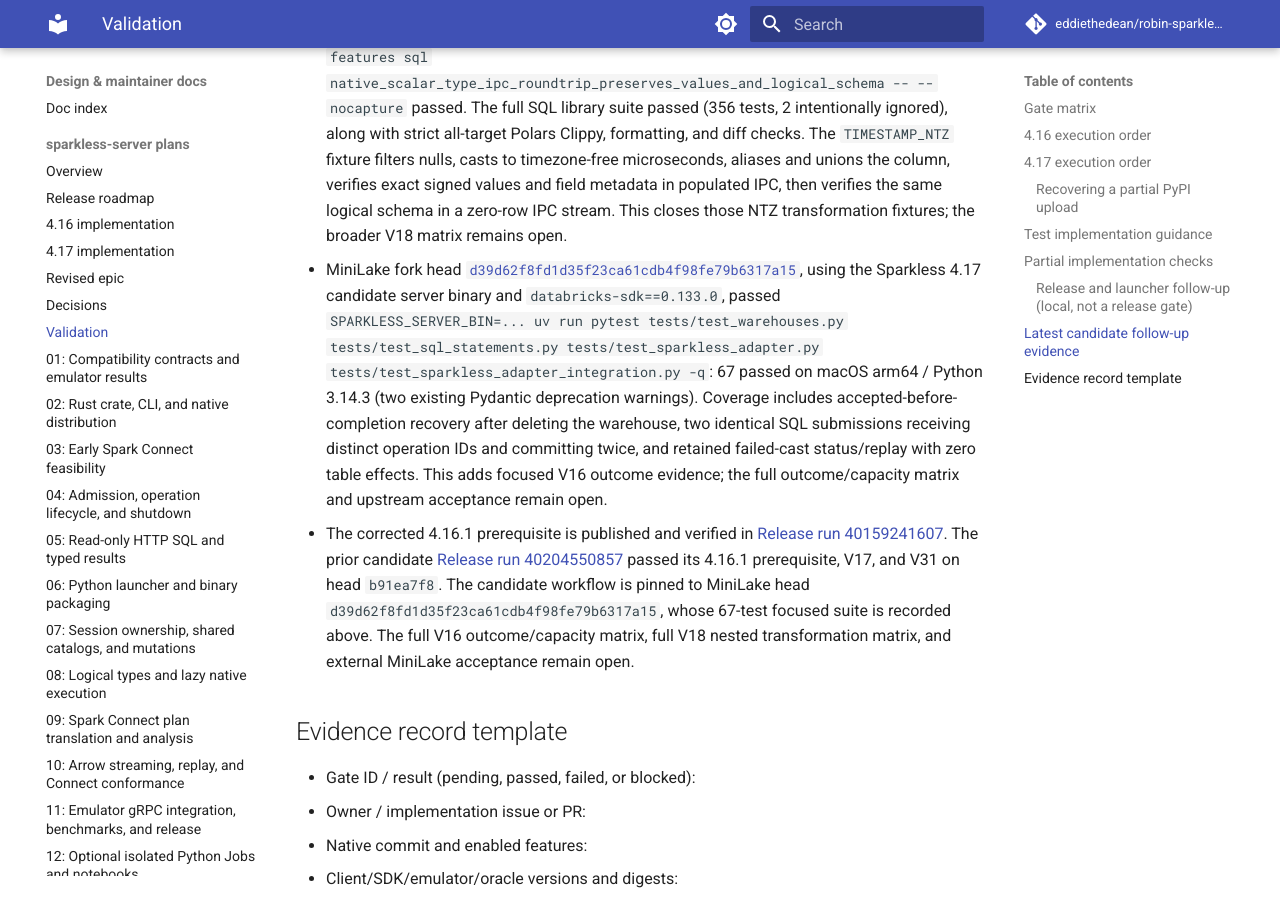
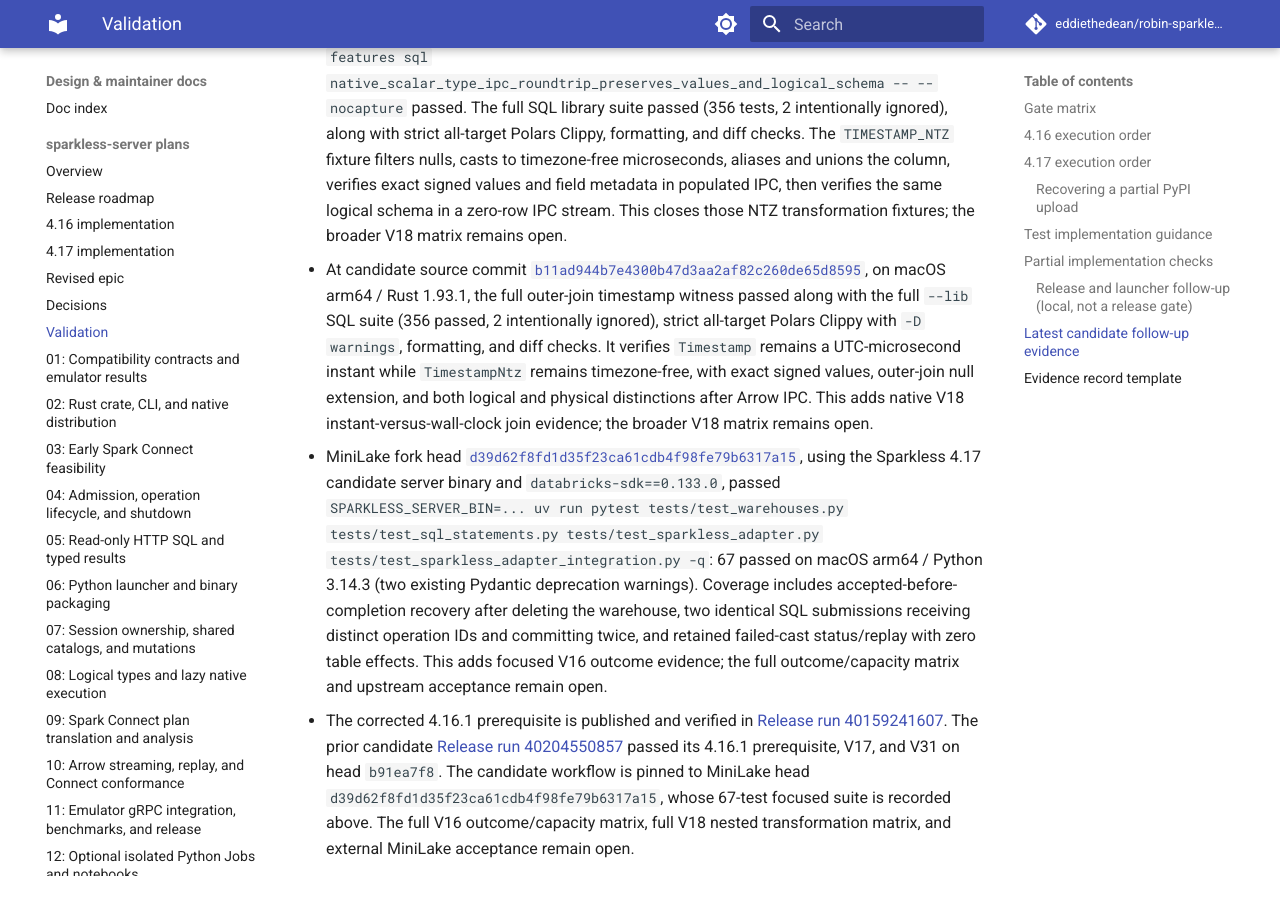
Before and after one commit to eddiethedean/robin-sparkless, an MkDocs documentation site: the page built from docs/plans/sparkless-server/VALIDATION.md, in a window 1280 px wide and 900 px high, scrolled down 30429 px. Built offline with MkDocs 1.6.1 and Material for MkDocs 9.7.7, drawn with Linux system fonts in a browser that asks for light colours; comment, search, counter and statistics services are not loaded.

Commit message:
docs: record timestamp distinction validation

```diff
--- a/docs/plans/sparkless-server/VALIDATION.md
+++ b/docs/plans/sparkless-server/VALIDATION.md
@@ -260,6 +260,7 @@ Every advertised binary-wheel platform still requires independent build/install/
 - At candidate source commit [`623ca134`](https://github.com/eddiethedean/robin-sparkless/commit/623ca134d5e82a610f56f5d1d9943f52e8aff0c5), `cargo test --release --locked -p robin-sparkless-polars --features sql full_outer_join_preserves_nested_struct_schema_and_ipc_values -- --nocapture` passed on macOS arm64 / Rust 1.93.1. The full outer join keeps both nested struct schemas, top-level nullability, nested field metadata and non-nullability, and verifies the exact encoded logical schema and values after Arrow IPC. Strict all-target Polars Clippy, `cargo fmt --all -- --check`, and `git diff --check` passed. This adds one V18 nested-struct join case; the broader transformation and interoperability matrix remains open.
 - At candidate source commit [`e7db9dda9c7cf1b41aba1c7eaf161389eb907bda`](https://github.com/eddiethedean/robin-sparkless/commit/e7db9dda9c7cf1b41aba1c7eaf161389eb907bda), on macOS arm64 / Rust 1.93.1, `cargo test --release --locked -p robin-sparkless-polars --features sql full_outer_join_preserves_timestamp_ntz_timezone_and_values -- --nocapture` passed, as did the full `--lib` SQL suite (356 passed, 2 intentionally ignored), strict all-target Polars Clippy with `-D warnings`, formatting, and diff checks. The full outer join preserves timezone-free physical microsecond timestamps, logical `TimestampNtz`, outer-join nullability, exact negative and positive values, null extension, and the encoded logical schema after Arrow IPC. This adds one V18 NTZ join/IPC witness; full V18 remains open.
 - At candidate source commit [`dd71204f8ada9e828b632e344bd1d83aa5c31b44`](https://github.com/eddiethedean/robin-sparkless/commit/dd71204f8ada9e828b632e344bd1d83aa5c31b44), on macOS arm64 / Rust 1.93.1, `cargo test --release --locked -p robin-sparkless-polars --features sql native_scalar_type_ipc_roundtrip_preserves_values_and_logical_schema -- --nocapture` passed. The full SQL library suite passed (356 tests, 2 intentionally ignored), along with strict all-target Polars Clippy, formatting, and diff checks. The `TIMESTAMP_NTZ` fixture filters nulls, casts to timezone-free microseconds, aliases and unions the column, verifies exact signed values and field metadata in populated IPC, then verifies the same logical schema in a zero-row IPC stream. This closes those NTZ transformation fixtures; the broader V18 matrix remains open.
+- At candidate source commit [`b11ad944b7e4300b47d3aa2af82c260de65d8595`](https://github.com/eddiethedean/robin-sparkless/commit/b11ad944b7e4300b47d3aa2af82c260de65d8595), on macOS arm64 / Rust 1.93.1, the full outer-join timestamp witness passed along with the full `--lib` SQL suite (356 passed, 2 intentionally ignored), strict all-target Polars Clippy with `-D warnings`, formatting, and diff checks. It verifies `Timestamp` remains a UTC-microsecond instant while `TimestampNtz` remains timezone-free, with exact signed values, outer-join null extension, and both logical and physical distinctions after Arrow IPC. This adds native V18 instant-versus-wall-clock join evidence; the broader V18 matrix remains open.
 - MiniLake fork head [`d39d62f8fd1d35f23ca61cdb4f98fe79b6317a15`](https://github.com/eddiethedean/minilake/commit/d39d62f8fd1d35f23ca61cdb4f98fe79b6317a15), using the Sparkless 4.17 candidate server binary and `databricks-sdk==0.133.0`, passed `SPARKLESS_SERVER_BIN=... uv run pytest tests/test_warehouses.py tests/test_sql_statements.py tests/test_sparkless_adapter.py tests/test_sparkless_adapter_integration.py -q`: 67 passed on macOS arm64 / Python 3.14.3 (two existing Pydantic deprecation warnings). Coverage includes accepted-before-completion recovery after deleting the warehouse, two identical SQL submissions receiving distinct operation IDs and committing twice, and retained failed-cast status/replay with zero table effects. This adds focused V16 outcome evidence; the full outcome/capacity matrix and upstream acceptance remain open.
 - The corrected 4.16.1 prerequisite is published and verified in [Release run 40159241607](https://github.com/eddiethedean/robin-sparkless/actions/runs/40159241607). The prior candidate [Release run 40204550857](https://github.com/eddiethedean/robin-sparkless/actions/runs/40204550857) passed its 4.16.1 prerequisite, V17, and V31 on head `b91ea7f8`. The candidate workflow is pinned to MiniLake head `d39d62f8fd1d35f23ca61cdb4f98fe79b6317a15`, whose 67-test focused suite is recorded above. The full V16 outcome/capacity matrix, full V18 nested transformation matrix, and external MiniLake acceptance remain open.
 
```
